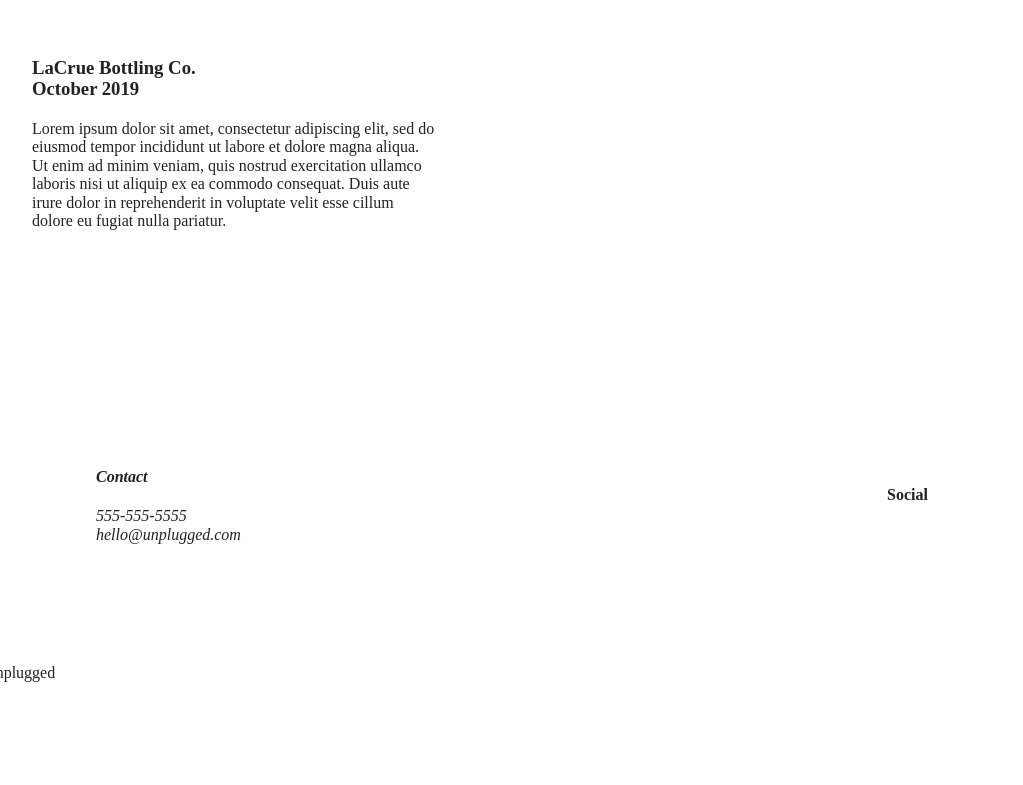
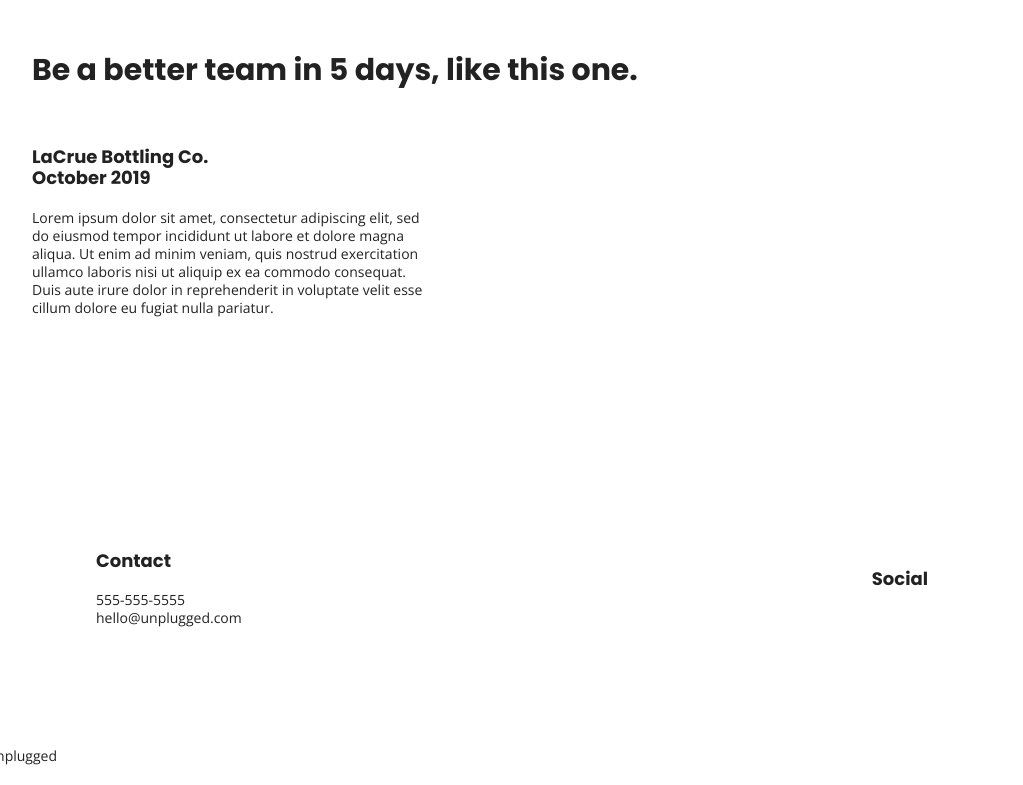
Before and after one commit to sarah-bfleet/unplugged, a website built with Parcel: page index.html in a window 1280 px wide. Shown: the part 1441-2226 px from the top of the page, without its empty margins (128-1151 px from the left). Before the commit the page ends 2143 px from the top, so only its background shows below. Built offline with nearby package versions, Linux system fonts and the light colour scheme.

Commit message:
Added text styles to css

```diff
--- a/about/index.html
+++ b/about/index.html
@@ -20,6 +20,9 @@
   <link rel="stylesheet" href="../css/main.css">
 
   <meta name="theme-color" content="#fafafa">
+
+  <link href="https://fonts.googleapis.com/css2?family=Open+Sans:wght@400;700&family=Poppins:wght@500;700&display=swap" rel="stylesheet">
+
 </head>
 
 <body>
@@ -54,6 +57,8 @@
           </div>
       </div>
    </section>
+
+
 
    <!-------------Map section-------------->
 
--- a/css/main.css
+++ b/css/main.css
@@ -87,7 +87,58 @@ textarea {
    Author's custom styles
    ========================================================================== */
 
-/*******Base style-header and footer*****************/
+
+/* General Styles */
+
+html {
+    font-size: 16px;
+}
+
+body {
+    font-family: 'Open Sans', sans-serif;
+    font-size: 1em;
+    text-align: left;
+}
+
+ul,
+ol {
+    list-style-type: none;
+}
+
+a {
+    color: e2e3ed;
+    text-decoration: none;
+}
+
+h2 {
+  font-family: 'Poppins', sans-serif;
+  font-size: 1.875em;
+}
+
+h3,
+h4 {
+  font-family: 'Poppins', sans-serif;
+  margin: 20px 0;
+  font-size: 1.125em;
+}
+
+p {
+    font-size: .875em;
+    line-height: 1.285;
+}
+
+address {
+    font-style: normal;
+}
+
+.content-wrapper {
+    width: 90%;
+    margin: 50px 0;
+}
+
+/* ========================================================================
+   Base style-header and footer
+   =========================================================================*/
 
 .content-wrapper {
   width: 90%;
--- a/index.html
+++ b/index.html
@@ -20,6 +20,10 @@
   <link rel="stylesheet" href="css/main.css">
 
   <meta name="theme-color" content="#fafafa">
+
+  <!-- Google Fonts -->
+  <link href="https://fonts.googleapis.com/css2?family=Open+Sans:wght@400;700&family=Poppins:wght@500;700&display=swap" rel="stylesheet">
+
 </head>
 
 <body>
```
Also changed, not shown: faq/index.html (+2 -0 lines).
